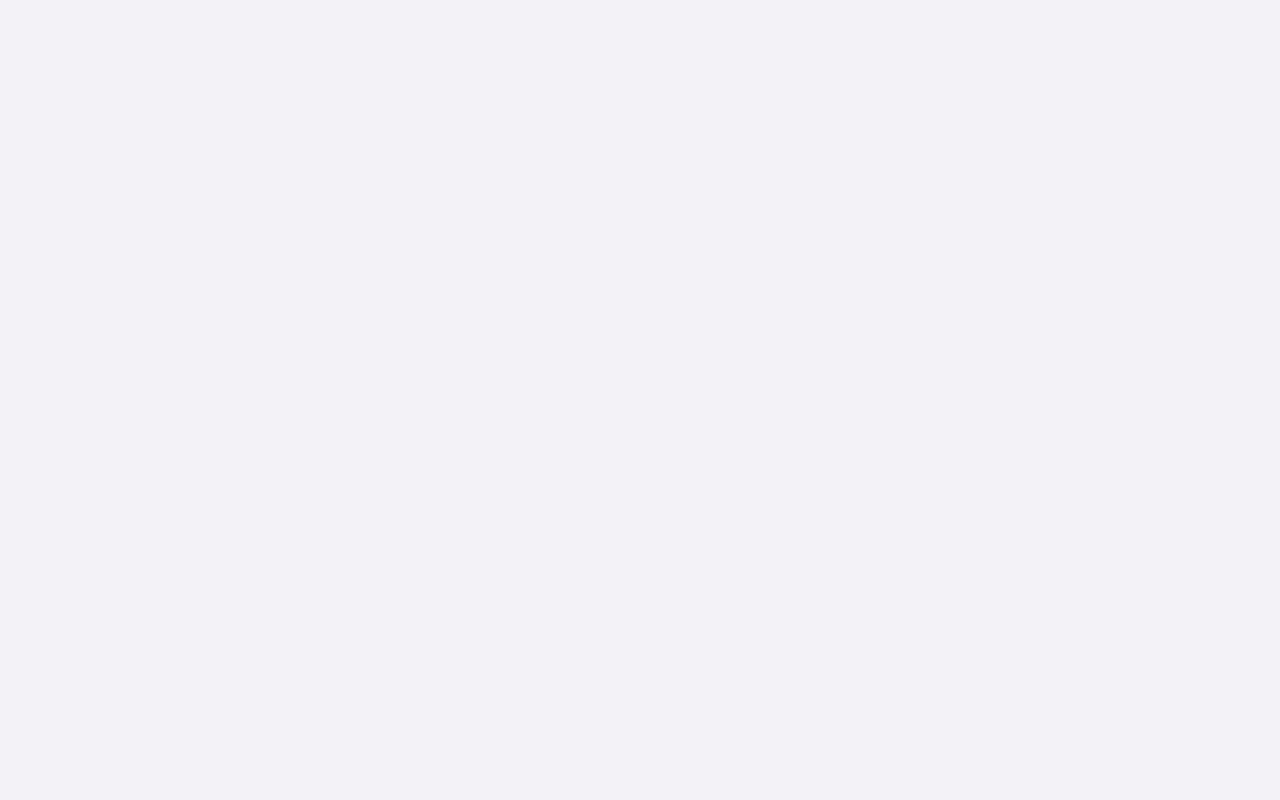
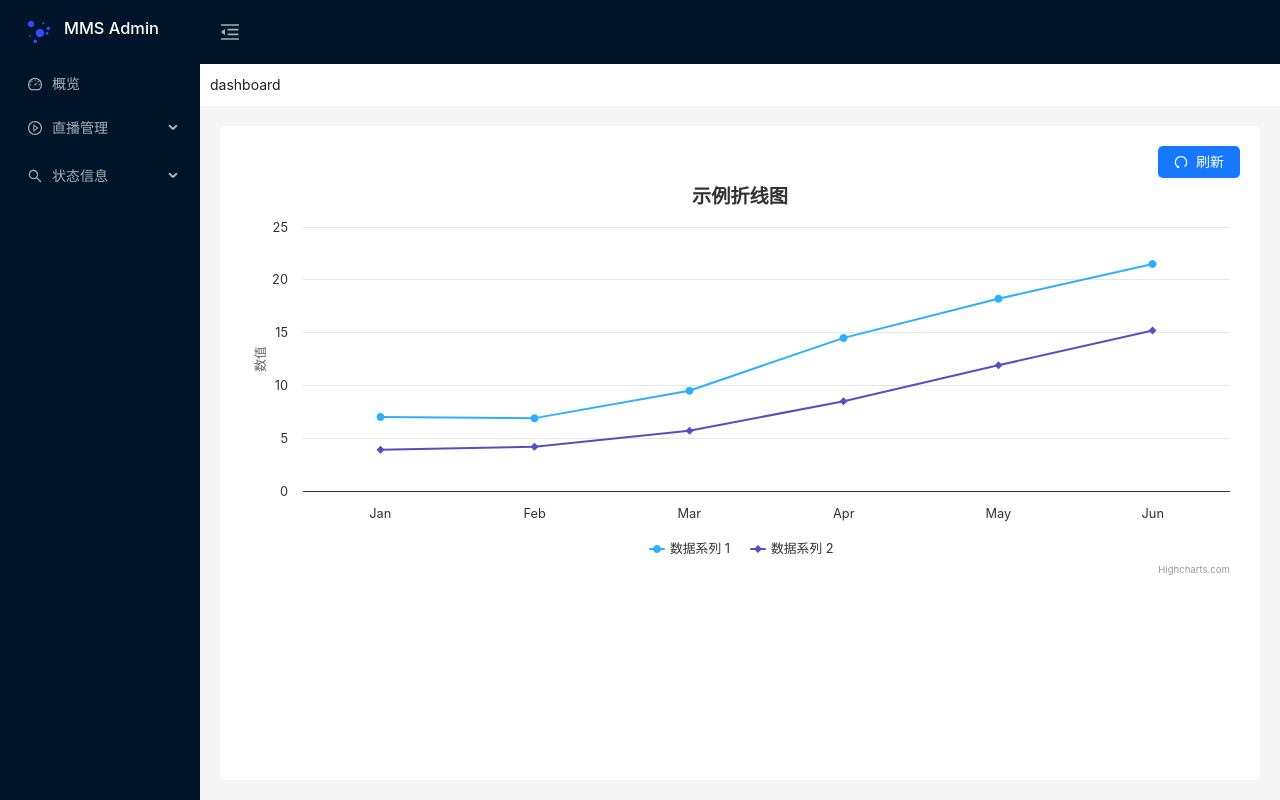
Before and after one commit to jbl19860422/mms-server-console, a Vue app: page /#/dashboard in a window 1280 px wide. Before the commit this address had no page. Built offline with nearby package versions, Linux system fonts and the light colour scheme.

Commit message:
- 添加折线图

```diff
--- a/package.json
+++ b/package.json
@@ -15,6 +15,8 @@
     "axios": "^1.9.0",
     "cross-env": "^7.0.3",
     "dashjs": "^5.0.3",
+    "highcharts": "^12.3.0",
+    "highcharts-vue": "^2.0.1",
     "hls.js": "^1.6.5",
     "less-loader": "^12.3.0",
     "mpegts.js": "^1.8.0",
--- a/src/router/index.ts
+++ b/src/router/index.ts
@@ -6,17 +6,20 @@ import ContentView from '../views/ContentView.vue';
 import StreamView from '../views/live/StreamView.vue';
 import RecordView from '../views/live/RecordView.vue';
 import CountView from '../views/state/CountView.vue';
+import DashboardView from '@/views/dashboard/DashboardView.vue';
 
 
 const createRouterInstance = (locale) => {
     // 根据语言动态生成路由别名
     const aliases = {
         en: {
+            dashboard: ['/dashboard'],
             live: ['/live'],
             stream: ['/live/stream'],
             record: ['/live/record']
         },
         zh: {
+            dashboard: ['/概览'],
             live: ['/直播'],
             stream: ['/直播/在线流'],
             record: ['/直播/录制']
@@ -29,6 +32,12 @@ const createRouterInstance = (locale) => {
             name: "basic",
             component: IndexView,
             children: [
+                {
+                    path: 'dashboard',
+                    name: 'dashboard',
+                    alias: locale === 'zh' ? ['/概览'] : [],
+                    component: DashboardView,
+                },
                 {
                     path: 'live',
                     name: 'live',
@@ -53,7 +62,7 @@ const createRouterInstance = (locale) => {
                     path: 'state',
                     name: 'state',
                     alias: locale === 'zh' ? ['/状态'] : [],
-                    component: ContentView, // 需要一个中间层组件
+                    component: ContentView,
                     children: [
                         {
                             path: 'count',
--- a/src/views/LeftMenu.vue
+++ b/src/views/LeftMenu.vue
@@ -1,6 +1,12 @@
 <template>
     <a-menu v-model:openKeys="leftMenu.openKeys" v-model:selectedKeys="leftMenu.selectedKeys" mode="inline" theme="dark"
         :inline-collapsed="collapsed" :default-active="defaultActive">
+        <a-menu-item key="1">
+            <template #icon>
+                <DashboardOutlined />
+            </template>
+            <router-link to="/dashboard">概览</router-link>
+        </a-menu-item>
         <a-sub-menu key="live">
             <template #icon>
                 <PlayCircleOutlined />
@@ -49,6 +55,7 @@ import {
     SettingFilled,
     PlayCircleOutlined,
     SearchOutlined,
+    DashboardOutlined,
 } from '@ant-design/icons-vue';
 
 import { ref, watch, reactive, onMounted } from 'vue';
--- /dev/null
+++ b/src/views/dashboard/DashboardView.vue
@@ -0,0 +1,85 @@
+<template>
+    <a-spin :spinning="state.loading">
+        <a-row style="display: flex;flex-direction: row-reverse;">
+            <a-button type="primary" @click="refresh">刷新
+                <template #icon>
+                    <UndoOutlined />
+                </template>
+            </a-button>
+        </a-row>
+        <div>
+            <div style="width: 100%; height: 400px;">
+                <div ref="chartContainer" class="chart-container"></div>
+            </div>
+        </div>
+    </a-spin>
+</template>
+<script setup lang="ts">
+import { onMounted, onUnmounted, reactive, watch, ref } from 'vue';
+import api from "@/api/api";
+import utils from "@/utils/utils";
+import { message } from 'ant-design-vue';
+import { DeleteFilled, UndoOutlined } from '@ant-design/icons-vue';
+
+import Highcharts from "highcharts";
+import { Chart } from 'highcharts-vue'
+const chartContainer = ref(null);
+const state = reactive({
+    loading: false,
+    chart: null,
+    chartOptions: {
+        chart: {
+            type: 'line', // 图表类型，例如折线图
+        },
+        title: {
+            text: '示例折线图',
+        },
+        xAxis: {
+            categories: ['Jan', 'Feb', 'Mar', 'Apr', 'May', 'Jun'],
+        },
+        yAxis: {
+            title: {
+                text: '数值',
+            },
+        },
+        series: [
+            {
+                name: '数据系列 1',
+                data: [7.0, 6.9, 9.5, 14.5, 18.2, 21.5],
+            },
+            {
+                name: '数据系列 2',
+                data: [3.9, 4.2, 5.7, 8.5, 11.9, 15.2],
+            },
+        ],
+    }
+});
+
+const refresh = async () => {
+}
+
+onMounted(async () => {
+    if (chartContainer.value) {
+        state.chart = Highcharts.chart(chartContainer.value, state.chartOptions);
+        console.log('Chart initialized:', state.chart);
+    } else {
+        console.error('Chart container not found');
+    }
+});
+
+onUnmounted(() => {
+    if (state.chart) {
+        state.chart.destroy();
+        state.chart = null;
+    }
+});
+
+</script>
+
+<style>
+/* 可选：调整图表容器样式 */
+.highcharts-container {
+    width: 100%;
+    height: 400px;
+}
+</style>
```
Also changed, not shown: 1 other file (tests, documents, lock files or other folders).
